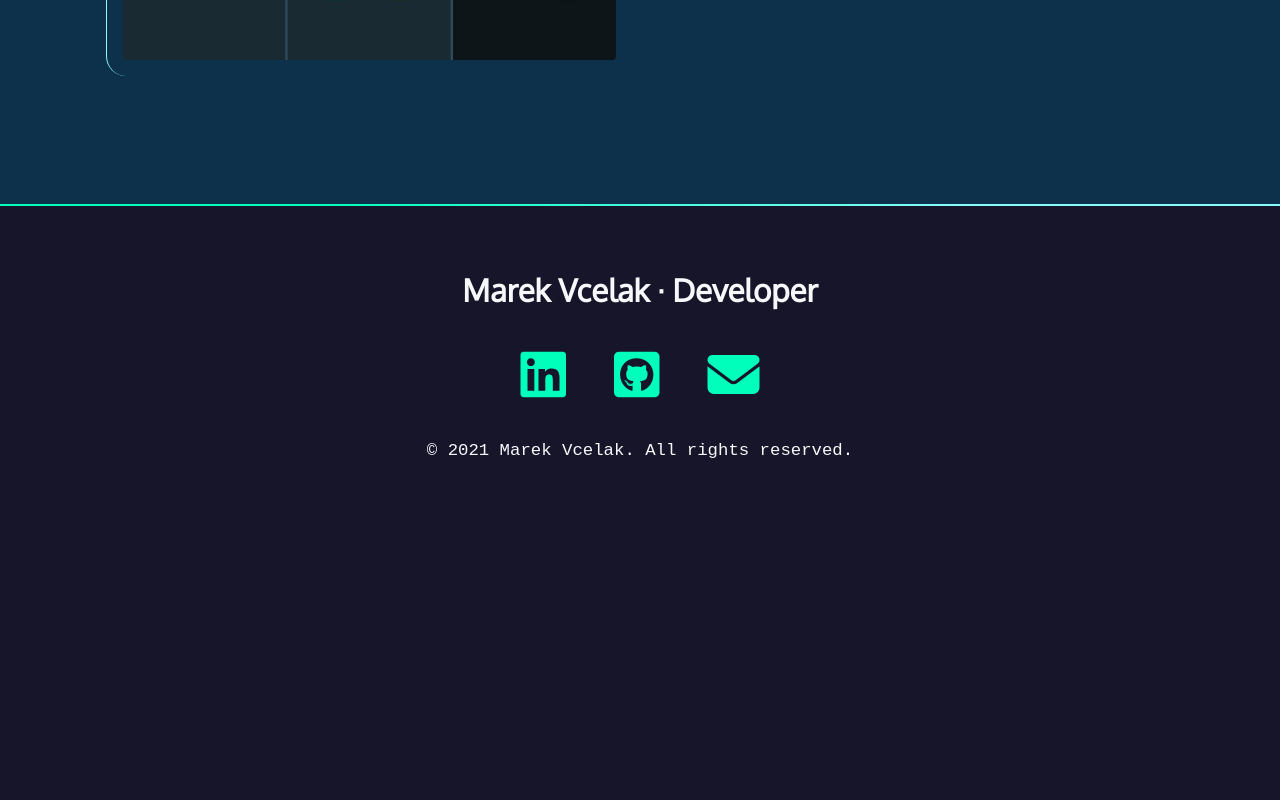
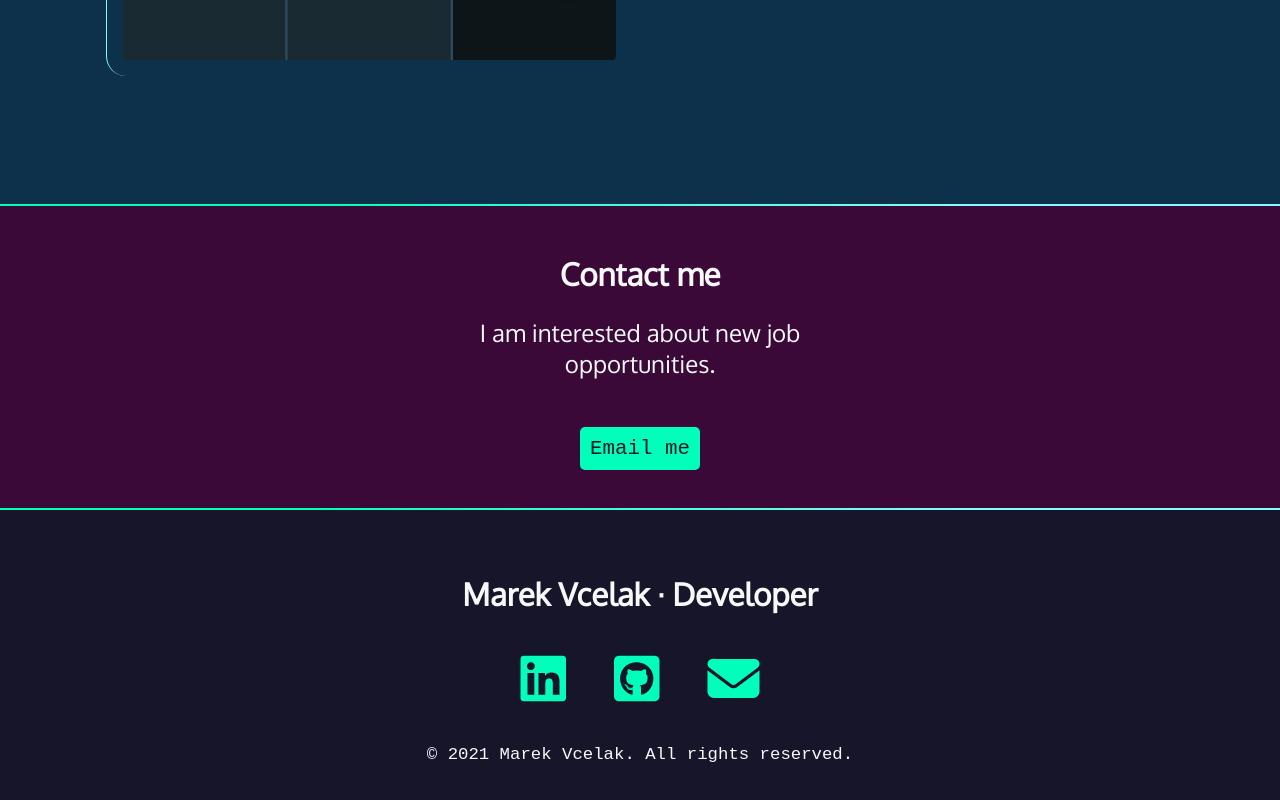
Before and after one commit to VcelakMarek/Portfolio, a React (Vite) app: page / in a window 1280 px wide. Shown: the part 2034-2834 px from the top of the page. Before the commit the page ends 2580 px from the top, so only its background shows below. Built offline with nearby package versions, Linux system fonts and the light colour scheme; a web font is replaced by a local one.

Commit message:
Update Portfolio.jsx

```diff
--- a/src/Portfolio.jsx
+++ b/src/Portfolio.jsx
@@ -144,19 +144,16 @@ const Portfolio = () => {
           </article>
         </section>
       </div>
-      {/*
+
       <div className="gradient"></div>
 
       <div className="contact-background">
         <section id="contact">
           <h2>Contact me</h2>
-          <p>
-            I'm always interested in hearing about new teaching opportunities,
-            writing curricula, or instructional design work.
-          </p>
+          <p>I am interested about new job opportunities.</p>
           <a href="mailto:mail@example.com">Email me</a>
         </section>
-      </div> */}
+      </div>
 
       <div className="gradient"></div>
 
```
